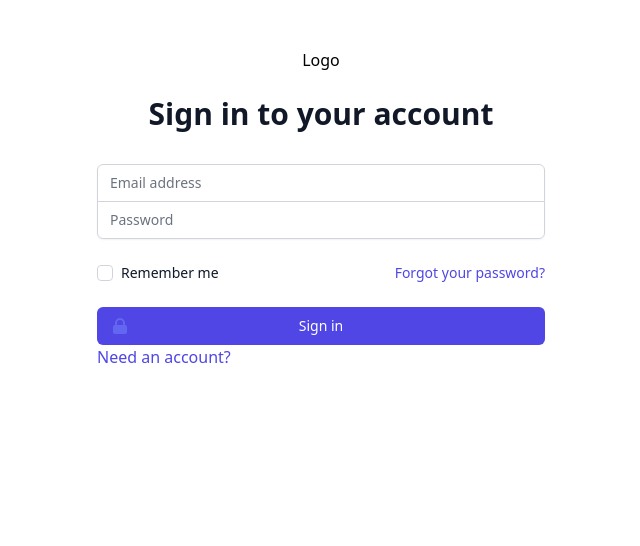
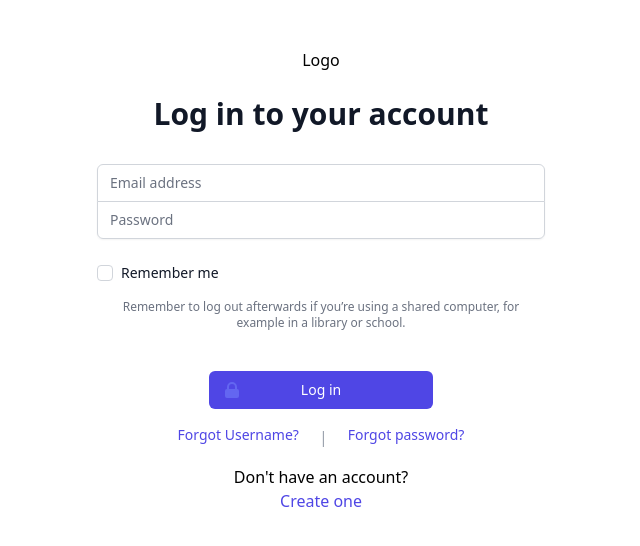
Before and after one commit to mostafakamal22/sprints-e-commerce-project, a React (Create React App) app in the folder frontend/: page /login in a window 1280 px wide. Shown: the top 546 px of the page, without its empty margins (319-959 px from the left). Built offline with nearby package versions, Linux system fonts and the light colour scheme.

Commit message:
optimize to use axios for server comms

```diff
--- a/frontend/package.json
+++ b/frontend/package.json
@@ -2,12 +2,14 @@
   "name": "frontend",
   "version": "0.1.0",
   "private": true,
+  "proxy": "http://localhost:8080",
   "dependencies": {
     "@headlessui/react": "^1.5.0",
     "@heroicons/react": "^1.0.6",
     "@testing-library/jest-dom": "^5.16.3",
     "@testing-library/react": "^12.1.4",
     "@testing-library/user-event": "^13.5.0",
+    "axios": "^0.26.1",
     "react": "^18.0.0",
     "react-dom": "^18.0.0",
     "react-router": "^6.2.2",
--- a/frontend/src/components/views/authorization/LoginPage.js
+++ b/frontend/src/components/views/authorization/LoginPage.js
@@ -2,6 +2,7 @@ import { LockClosedIcon } from '@heroicons/react/solid'
 import { useContext, useState, useEffect } from 'react'
 import { Link, useNavigate } from 'react-router-dom'
 import UserContext from '../../../context/user/UserContext'
+import axios from 'axios'
 
 const LoginPage = () => {
 
@@ -20,7 +21,7 @@ const LoginPage = () => {
   }, [navigate, state])
 
   // Form On Submit
-  const signIn = (e) => {
+  const login = async (e) => {
     e.preventDefault()
 
     const credentials = {
@@ -30,8 +31,9 @@ const LoginPage = () => {
     }
 
     /* To Do send data to API to login */
+    const res = await axios.get('/api/users')
+    console.log(res.data)
 
-    /* To Do set the app user state */
     // Fake api response
     const apiResponse = {
       name: 'megz',
@@ -43,6 +45,11 @@ const LoginPage = () => {
     loginUser(apiResponse)
 
     console.log(credentials)
+  }
+
+  // Form on forgot username
+  const forgetUsername = () => {
+
   }
 
   // Form on forgot password
@@ -57,9 +64,9 @@ const LoginPage = () => {
           <div>
             <h2 className="text-center text-1xl">Logo</h2>
             {/* ToDo add logo*/}
-            <h2 className="mt-6 text-center text-3xl font-extrabold text-gray-900">Sign in to your account</h2>
+            <h2 className="mt-6 text-center text-3xl font-extrabold text-gray-900">Log in to your account</h2>
           </div>
-          <form className="mt-8 space-y-6" onSubmit={(e) => signIn(e)} >
+          <form className="mt-8 space-y-6" onSubmit={(e) => login(e)} >
             <input type="hidden" name="remember" defaultValue="true" />
             <div className="rounded-md shadow-sm -space-y-px">
               <div>
@@ -96,7 +103,7 @@ const LoginPage = () => {
               </div>
             </div>
 
-            <div className="flex items-center justify-between">
+            <div className="flex flex-col items-start justify-between">
               <div className="flex items-center">
                 <input
                   id="remember-me"
@@ -111,26 +118,45 @@ const LoginPage = () => {
                 </label>
               </div>
 
-              <div className="text-sm">
-                <button onClick={() => forgetPassword()} type='button' className="font-medium text-indigo-600 hover:text-indigo-500">
-                  Forgot your password?
-                </button>
+              <div className='container p-4'>
+                <p className='text-center text-xs text-gray-500'>
+                  Remember to log out afterwards if you’re using a shared computer, for example in a library or school.
+                </p>
               </div>
+
             </div>
 
-            <div>
+            <div className='flex flex-col justify-center items-center'>
               <button
                 type="submit"
-                className="group relative w-full flex justify-center py-2 px-4 border border-transparent text-sm font-medium rounded-md text-white bg-indigo-600 hover:bg-indigo-700 focus:outline-none focus:ring-2 focus:ring-offset-2 focus:ring-indigo-500"
+                className="group relative w-1/2 flex justify-center py-2 px-4 border border-transparent text-sm font-medium rounded-md text-white bg-indigo-600 hover:bg-indigo-700 focus:outline-none focus:ring-2 focus:ring-offset-2 focus:ring-indigo-500"
               >
                 <span className="absolute left-0 inset-y-0 flex items-center pl-3">
                   <LockClosedIcon className="h-5 w-5 text-indigo-500 group-hover:text-indigo-400" aria-hidden="true" />
                 </span>
-                Sign in
+                Log in
               </button>
-              <Link to='/register' type='button' className="mt-5 font-medium text-indigo-600 hover:text-indigo-500">
-                Need an account?
-              </Link>
+              <div className='flex flex-row space-x-5 p-4'>
+                <div className="text-sm">
+                  <button onClick={() => forgetUsername()} type='button' className="font-medium text-indigo-600 hover:text-indigo-500">
+                    Forgot Username?
+                  </button>
+                </div>
+                <div>
+                  <span className='text-gray-400'>|</span>
+                </div>
+                <div className="text-sm">
+                  <button onClick={() => forgetPassword()} type='button' className="font-medium text-indigo-600 hover:text-indigo-500">
+                    Forgot password?
+                  </button>
+                </div>
+              </div>
+              <div className='flex flex-col items-center space-y-0'>
+                <span>Don't have an account?</span>
+                <Link to='/register' type='button' className="mt-5 font-medium text-indigo-600 hover:text-indigo-500">
+                  Create one
+                </Link>
+              </div>
             </div>
           </form>
         </div>
```
Also changed, not shown: 2 other files (tests, documents, lock files or other folders).
